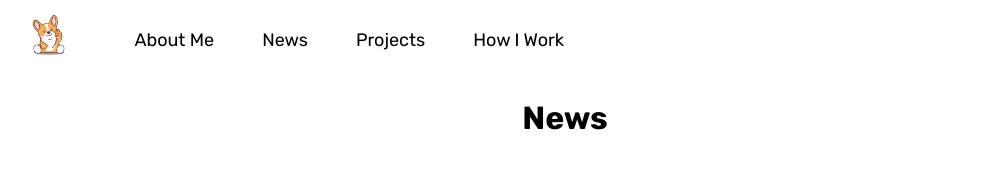
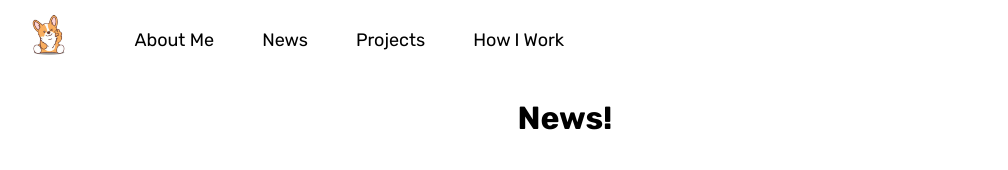
Before and after one commit to zhaovan/personal-site, a Next.js app: page /news in a window 1280 px wide. Shown: the top 170 px of the page, without its empty margins (75-1083 px from the left). Built offline with nearby package versions, Linux system fonts and the light colour scheme.

Commit message:
fix heads

```diff
--- a/pages/news.js
+++ b/pages/news.js
@@ -81,11 +81,11 @@ export default function News() {
     return (
         <div className={shared.page}>
             <Head>
-                <title>Ivan Zhao</title>
+                <title>News</title>
                 <link rel="icon" href="/icon.ico" />
             </Head>
             <NavBar />
-            <p className={shared.titleText}>News</p>
+            <p className={shared.titleText}>News!</p>
             <div
                 className={shared.container}
                 style={{ flexDirection: "column" }}
--- a/pages/projects.js
+++ b/pages/projects.js
@@ -75,7 +75,7 @@ export default function Projects() {
     return (
         <div className={shared.page}>
             <Head>
-                <title>Ivan Zhao</title>
+                <title>Projects</title>
                 <link rel="icon" href="/icon.ico" />
             </Head>
             <NavBar />
```
